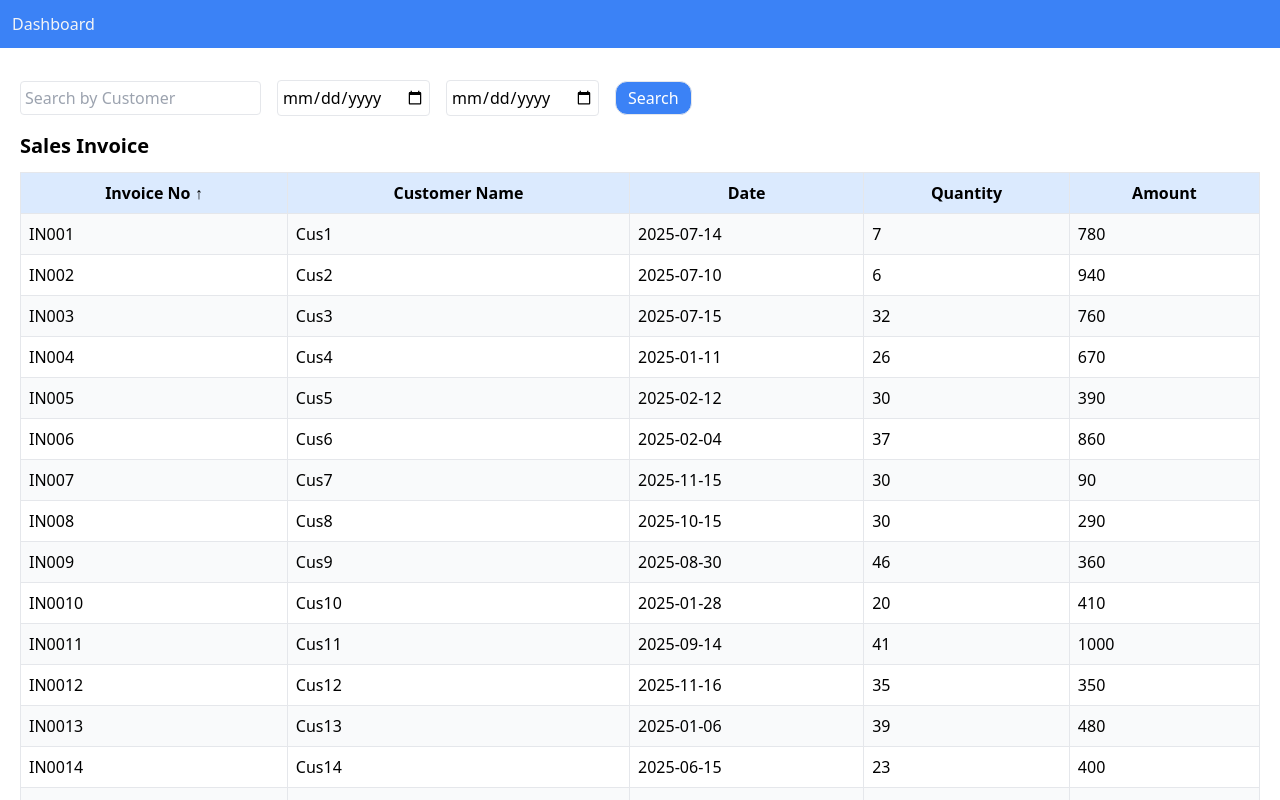
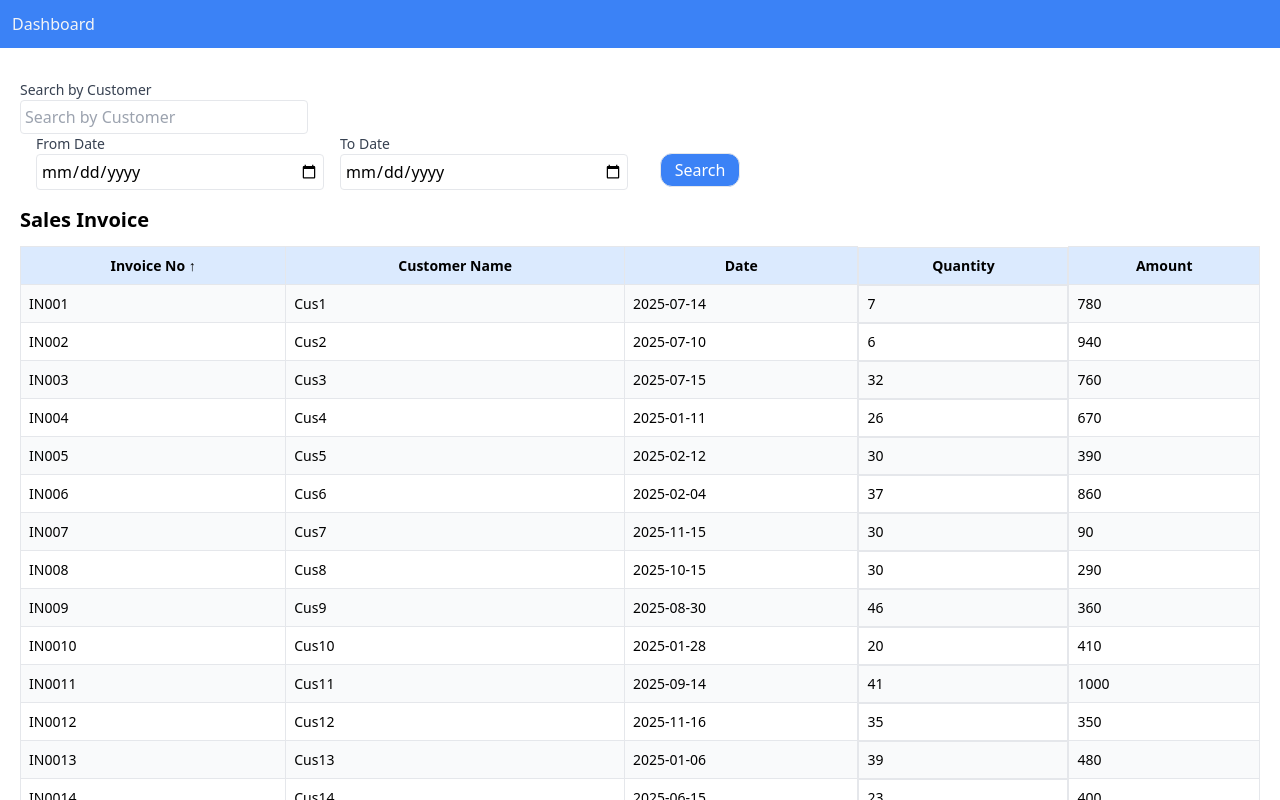
Before and after one commit to nasibpv/Sales_Table, a React (Vite) app: page / in a window 1280 px wide. Shown: the top 800 px of the page. Built offline with nearby package versions, Linux system fonts and the light colour scheme.

Commit message:
first commit

```diff
--- a/src/Components/Index.jsx
+++ b/src/Components/Index.jsx
@@ -71,39 +71,64 @@ function Index() {
 };
 
     return (
-        <div>
+        <div className=''>
             <nav className="fixed w-full top-0">
                 <div className="w-full bg-blue-500 p-3">
                     <h3 className="text-gray-100">Dashboard</h3>
                 </div>
             </nav>
 
-            <div className="p-5 pt-20">
-                <input type="text"
+            <div className=" container mx-auto p-5 pt-20">
+            <div className="">
+            <label htmlFor="search" className="block text-sm font-medium text-gray-700">Search by Customer</label>
+            <input
+                id="search"
+                type="text"
                 value={searchQuery}
                 onChange={handleSearch}
-                    className="border p-1 mr-4 rounded"
+                className="border p-1 rounded w-full md:w-72"
                 placeholder="Search by Customer"
             />
+    <div className="flex flex-row md:flex-row items-start md:items-center">
+        <div className="mb-4 md:mb-0 md:mr-4">
+
+        </div>
+
+        <div className="mb-4 md:mb-0 md:mr-4">
+            <label htmlFor="fromDate" className="block text-sm font-medium text-gray-700">From Date</label>
             <input
+                id="fromDate"
                 type="date"
                 value={fromDate}
                 onChange={(e) => setFromDate(e.target.value)}
-                    className="border p-1 rounded mr-4"
+                className="border p-1 rounded w-full md:w-72"
                 placeholder="From Date"
             />
+        </div>
+
+        <div className="mb-4 md:mb-0 md:mr-4">
+            <label htmlFor="toDate" className="block text-sm font-medium text-gray-700">To Date</label>
             <input
+                id="toDate"
                 type="date"
                 value={toDate}
                 onChange={(e) => setToDate(e.target.value)}
-                    className="border  rounded p-1"
+                className="border p-1 rounded w-full md:w-72"
                 placeholder="To Date"
             />
-                <button onClick={handleSearchAndFilter} className="border p-1 rounded-xl ps-3 pe-3 bg-blue-500 text-white ml-4">
+        </div>
+
+        <button
+            onClick={handleSearchAndFilter}
+            className="border p-1 rounded-xl bg-blue-500 text-white ml-4 w-20 md:w-20 mt-4 md:mt-4"
+        >
             Search
         </button>
+    </div>
+</div>
+
                 <h1 className="text-xl font-bold mb-3 mt-4">Sales Invoice</h1>
-                <div className="overflow-x-auto">
+                <div className="overflow-x-auto text-sm">
                     <table className="min-w-full border-collapse">
                         <thead>
                             <tr className="bg-blue-100">
@@ -125,7 +150,7 @@ function Index() {
                                     {sortConfig.key === 'dates' && (sortConfig.direction === 'asc' ? ' ↑' : ' ↓')}
                                 </th>
                                 <th
-                                    className="border p-2 cursor-pointer"
+                                    className="border p-2 cursor-pointer hidden sm:block"
                                     onClick={() => handleSort('quantity')}
                                 >
                                     Quantity
@@ -145,7 +170,7 @@ function Index() {
                                     <td className="border p-2">{item.salesId}</td>
                                     <td className="border p-2">{item.Customer}</td>
                                     <td className="border p-2">{item.dates}</td>
-                                    <td className="border p-2">{item.quantity}</td>
+                                    <td className="border p-2 hidden sm:block">{item.quantity}</td>
                                     <td className="border p-2">{item.Amount}</td>
                                 </tr>
                             ))}
```
Lines whose indentation alone changed are shown as unchanged.
